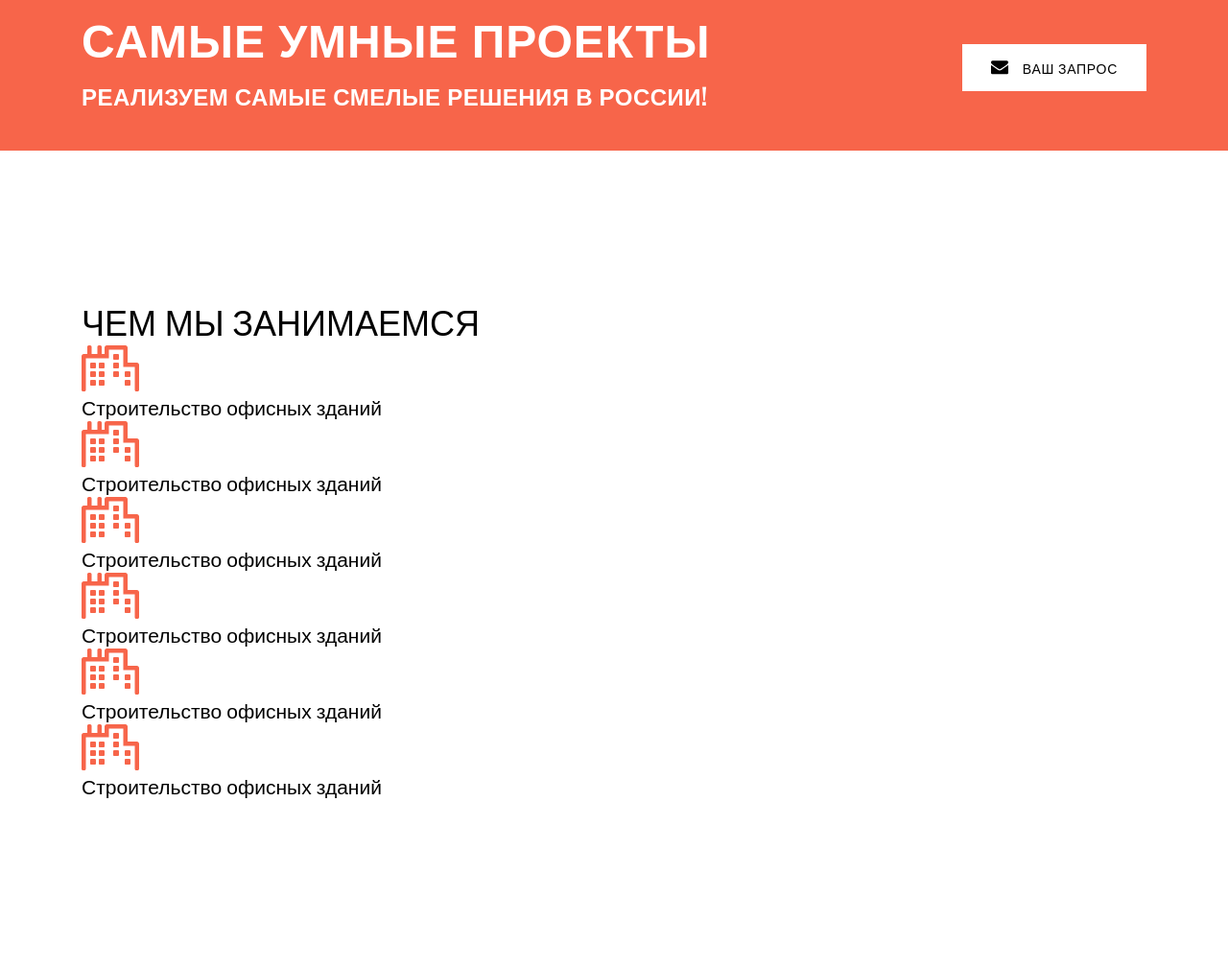
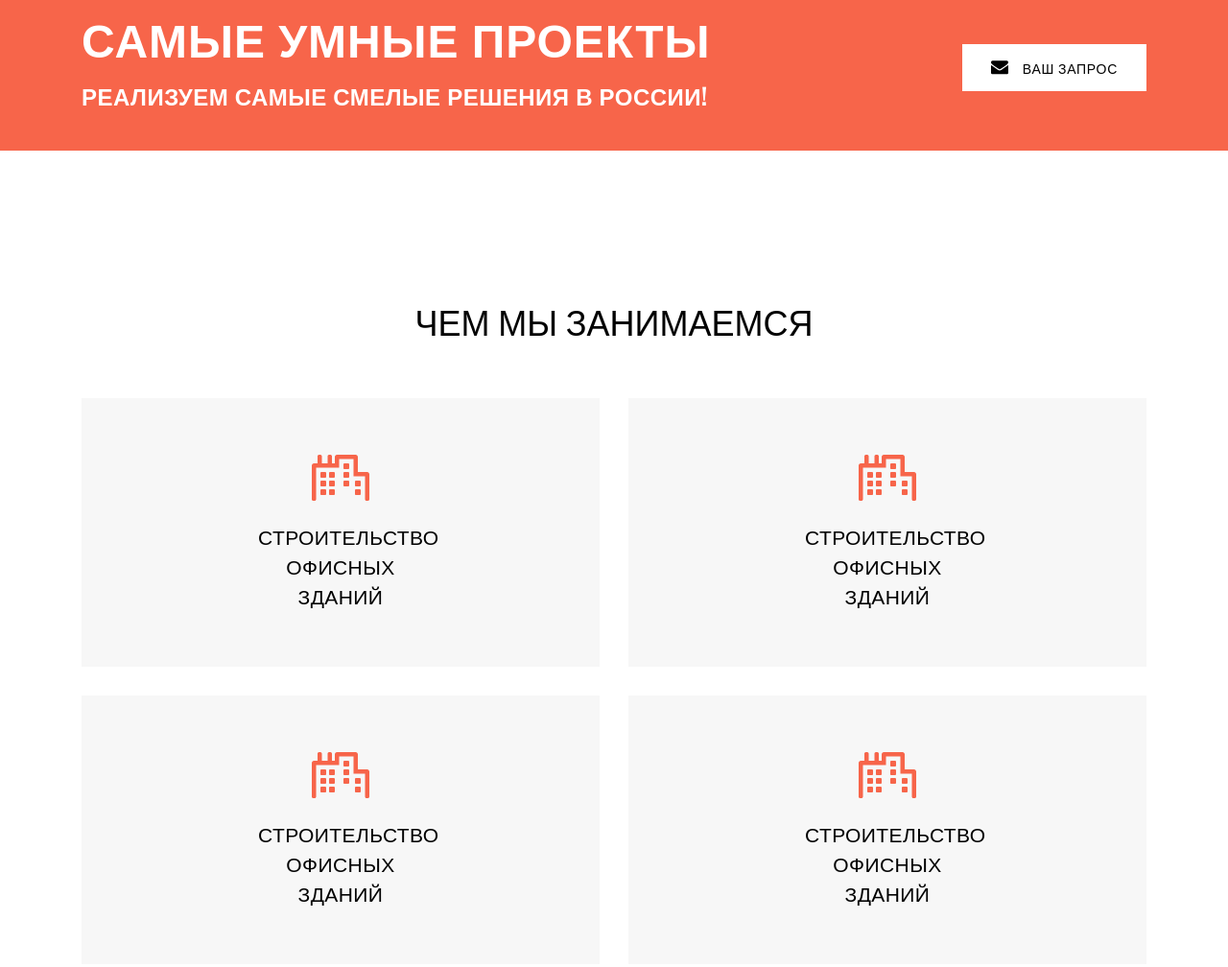
Before and after one commit to Kolya22818/Git_test, a plain HTML site: page index.html in a window 1280 px wide. Shown: the part 1847-2855 px from the top of the page at 96% size. Before the commit the page ends 2831 px from the top, so only its background shows below. Drawn offline with nearby package versions, Linux system fonts and the light colour scheme.

Commit message:
Project 16

```diff
--- a/css/style.css
+++ b/css/style.css
@@ -60,6 +60,7 @@ body {
     font-family: 'Oswald', sans-serif;
     font-weight: 500;
     font-size: 21px;
+    letter-spacing: 0.02em;
 }
 
 .text-p {
@@ -130,7 +131,12 @@ body {
     margin: 0 auto 17px;
     color: var(--white-color);
 }
-
+@media screen and (max-width: 380px){
+    .h1 {
+        font-size: 46px;
+        line-height: 64px;
+    }
+}
 .h4 {
     margin: 0 auto;
     font-weight: 400;
@@ -319,10 +325,53 @@ body {
 }
 .section__h2, .services-h4 {
     color: #000;
+    text-align: center;
+}
+.section__h2 {
+    text-align: center;
+    margin-bottom: 55px;
+}
+.services-h4 {
+    margin: 0 auto;
+    max-width: 172px;
+    text-transform: uppercase;
 }
 .services__grid {
+    display: grid;
+    grid-template-columns: repeat(3, 1fr);
+    grid-template-rows: repeat(2, 1fr);
+    gap: 30px;
+    justify-items: center;
 }
 .services__grid-item {
+    padding: 59px 0;
+    background-color: #f7f7f7;
+    width: 350px;
 }
 .services__icon {
+    margin: 0 auto 21px;
 }
+@media screen and (max-width: 1280px) {
+    .services{
+        padding-left: 15px;
+        padding-right: 15px;
+    }
+    .services__grid {
+        grid-template-columns: repeat(2, 1fr);
+        grid-template-rows: repeat(3, 1fr);
+}
+.services__grid-item {
+    width: 100%;
+}
+}
+
+@media screen and (max-width: 768px) {
+    .info {
+        position: relative;
+        padding: 30px 0;
+    }
+    .services__grid {
+        grid-template-columns: repeat(1, 1fr);
+        grid-template-rows: repeat(1, 1fr);
+}
+}
```
